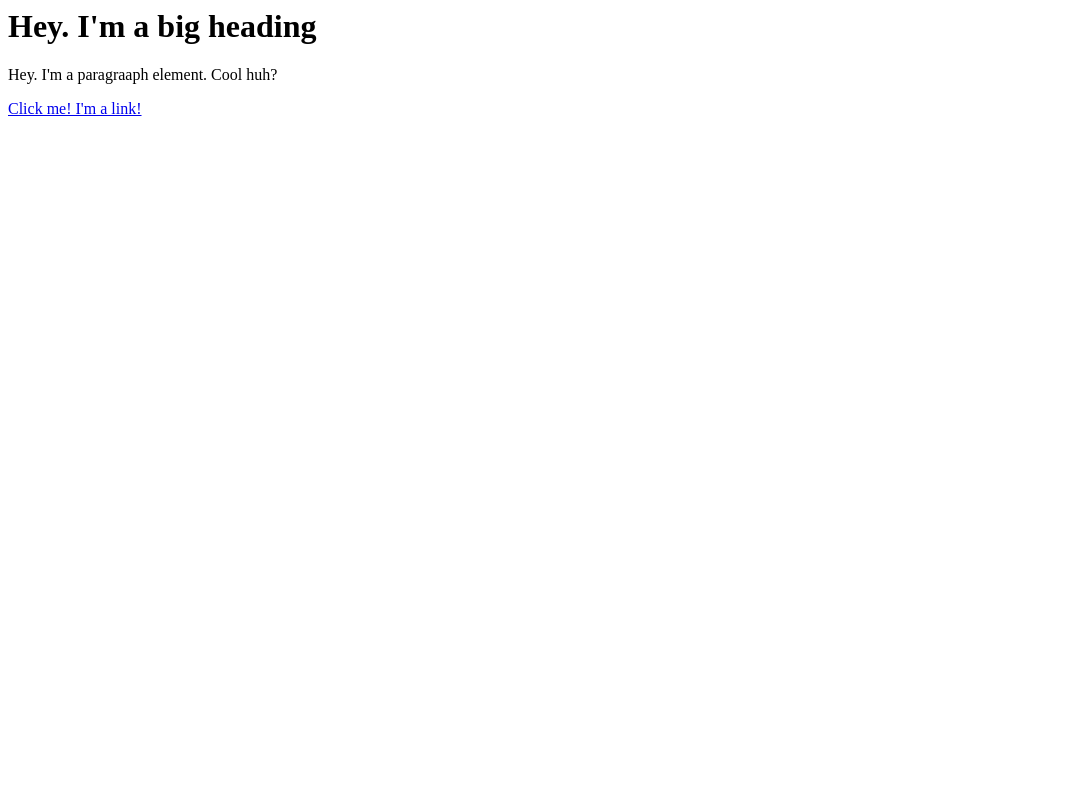
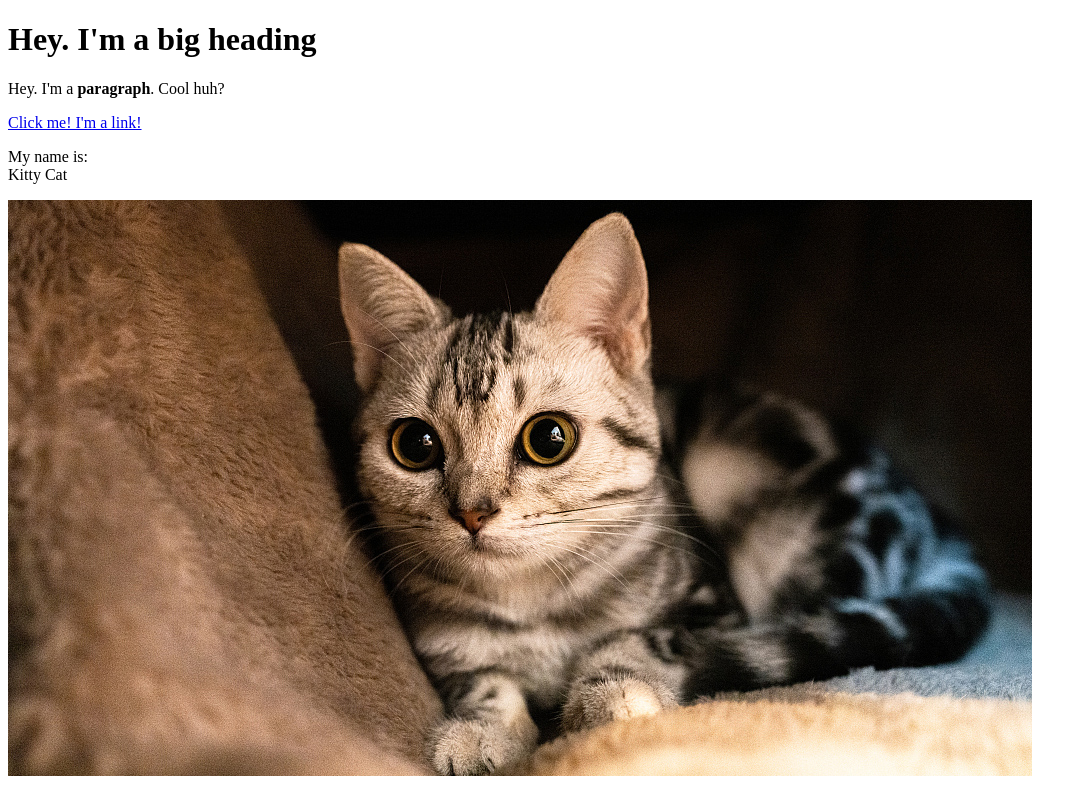
Before and after one commit to 402391/cartoon-hero, a plain HTML site: page test.html in a window 1280 px wide. Shown: the whole page, without its empty margins (0-1087 px from the left). Drawn offline with Linux system fonts and the light colour scheme.

Commit message:
Added a cat image and few more elements

```diff
--- a/test.html
+++ b/test.html
@@ -1,3 +1,13 @@
+<!DOCTYPE html>
+<html>
+<head>
+    <title>Test page</title>
+</head>
+<body>
 <h1>Hey. I'm a big heading</h1>
-<p>Hey. I'm a paragraaph element. Cool huh?</p>
+<p>Hey. I'm a <b>paragraph</b>. Cool huh?</p>
 <a href="https://google.com" target="_blank" title="Let's go to Google">Click me! I'm a link!</a>
+<p>My name is:<br> Kitty Cat</p>
+<img src="img/cat.jpg">
+</body>
+</html>
```
Also changed, not shown: img/cat.jpg (added).
